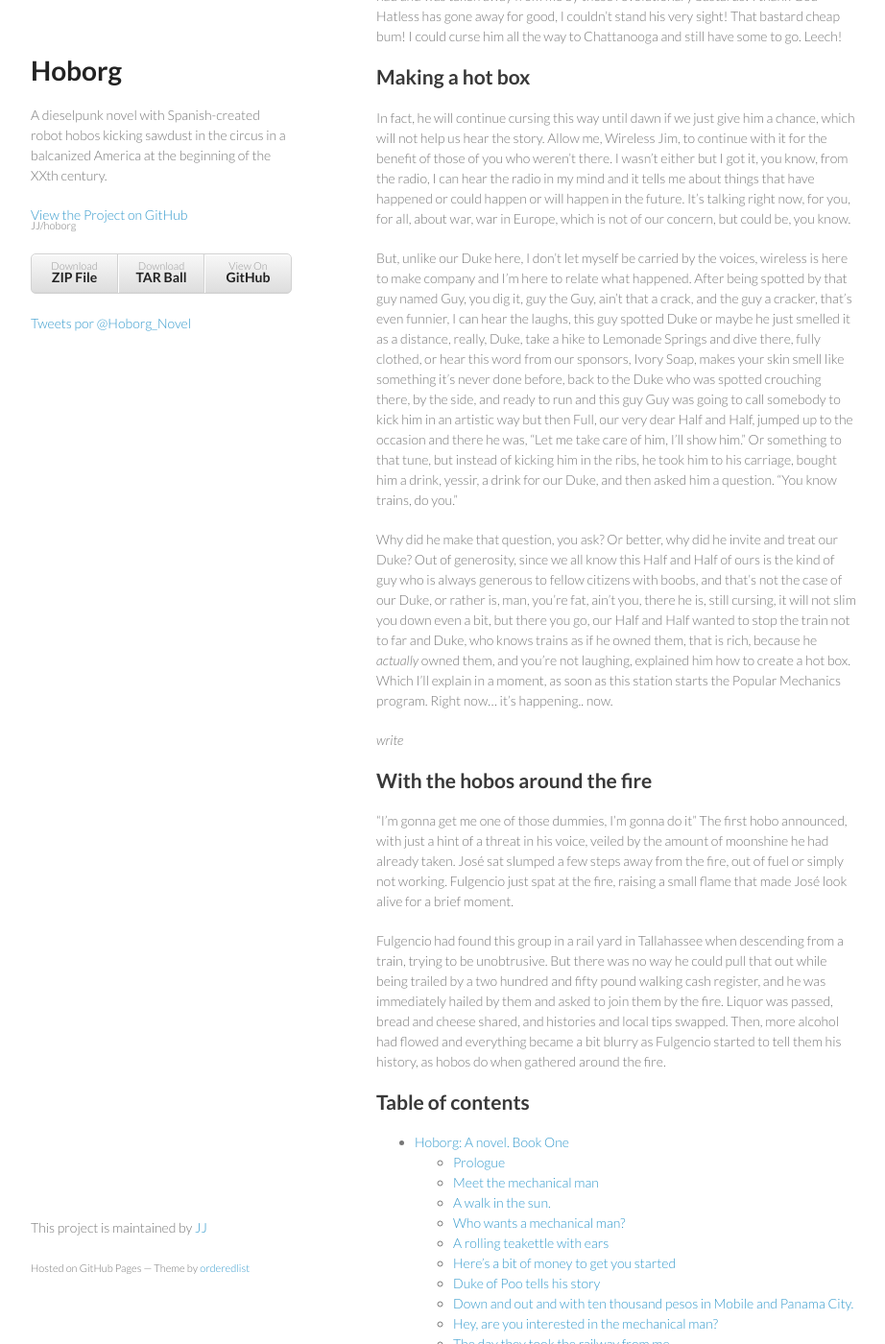
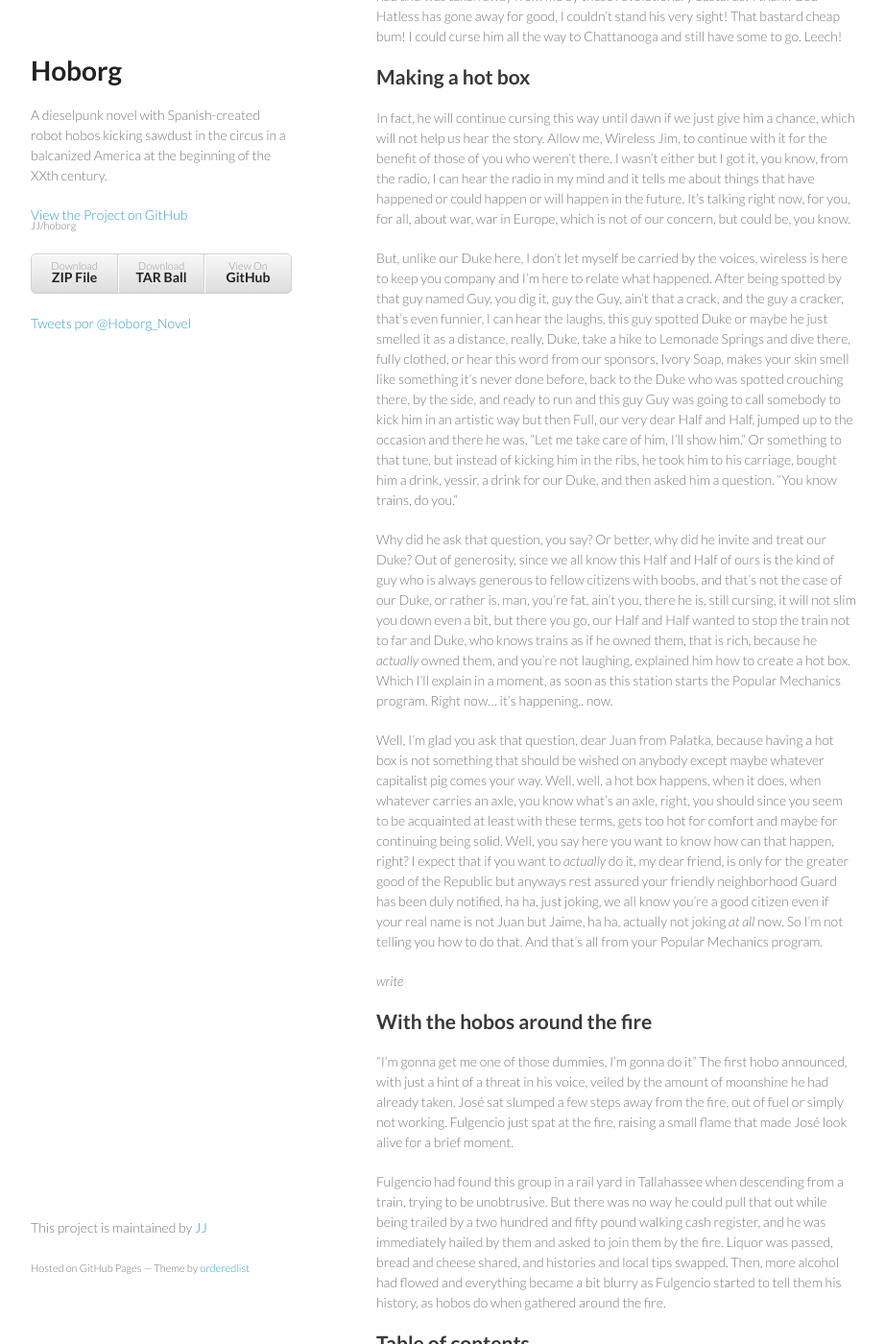
Before and after one commit to JJ/hoborg, a Jekyll site: the page built from text/text.md, in a window 1280 px wide and 1400 px high, scrolled down 48788 px. Shown: the whole window at 96% size, without its empty margins (178-1100 px from the left). Built offline with Jekyll 4.4.1, drawn with Linux system fonts in a browser that asks for light colours; comment, search, counter and statistics services are not loaded; some of the changed text lies outside the part shown.

Commit message:
Sync text/text.md from master to gh-pages

```diff
--- a/text/text.md
+++ b/text/text.md
@@ -1985,7 +1985,7 @@ Yes, I said I was keeping an eye of Manuel, but to keep it from the
 capitalist pigs. I couldn't do anything about the circus people. Even
 if I had known. Yes, sometimes I'm a lousy eyekeeper, but what the
 hell, I can't keep it company for ever! Well, I do know. Where is it,
-by the way? Wireless took it for ride? Aw, c'mon, Wireless, bring it
+by the way? Wireless took it for a ride? Aw, c'mon, Wireless, bring it
 back! You're going to break it!
 
 Who's that mech?
@@ -2745,7 +2745,7 @@ right now, for you, for all, about war, war in Europe, which is not of
 our concern, but could be, you know.
 
 But, unlike our Duke here, I don't let myself be carried by the
-voices, wireless is here to make company and I'm here to relate what
+voices, wireless is here to keep you company and I'm here to relate what
 happened. After being spotted by that guy named Guy, you dig it, guy
 the Guy, ain't that a crack, and the guy a cracker, that's even
 funnier, I can hear the laughs, this guy spotted Duke or maybe he just
@@ -2761,7 +2761,7 @@ him in the ribs, he took him to his carriage, bought him a drink,
 yessir, a drink for our Duke, and then asked him a question. "You know
 trains, do you."
 
-Why did he make that question, you ask? Or better, why did he invite
+Why did he ask that question, you say? Or better, why did he invite
 and treat our Duke? Out of generosity, since we all know this Half and
 Half of ours is the kind of guy who is always generous to fellow
 citizens with boobs, and that's not the case of our Duke, or rather
@@ -2773,6 +2773,23 @@ you're not laughing, explained him how to create a hot box. Which I'll
 explain in a moment, as soon as this station starts the Popular
 Mechanics program. Right now... it's happening.. now.
 
+Well, I'm glad you ask that question, dear Juan from Palatka, because
+having a hot box is not something that should be wished on anybody
+except maybe whatever capitalist pig comes your way. Well, well, a hot
+box happens, when it does, when whatever carries an axle, you know
+what's an axle, right, you should since you seem to be acquainted at
+least with these terms, gets too hot for comfort and maybe for
+continuing being solid. Well, you say here you want to know how can
+that happen, right? I expect that if you want to *actually* do it, my
+dear friend, is only for the greater good of the Republic but anyways
+rest assured your friendly neighborhood Guard has been duly notified,
+ha ha, just joking, we all know you're a good citizen even if your
+real name is not Juan but Jaime, ha ha, actually not joking *at all*
+now. So I'm not telling you how to do that. And that's all from your
+Popular Mechanics program.
+
+
+
 *write*
 
 
```
